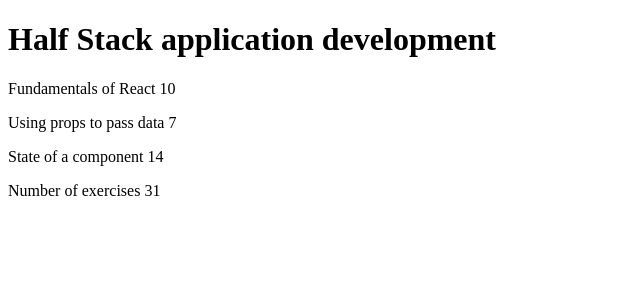
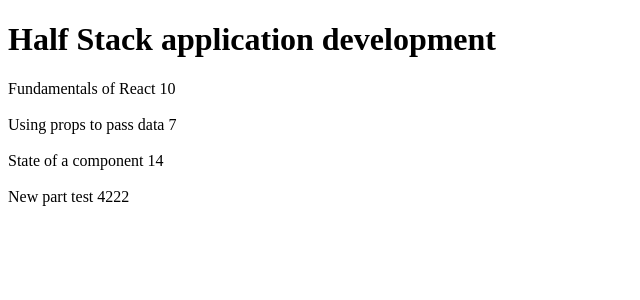
Before and after one commit to oliverhertzberg/Osa2, a React (Create React App) app: page / in a window 1280 px wide. Shown: the top 300 px of the page, without its empty margins (0-640 px from the left). Built offline with nearby package versions, Linux system fonts and the light colour scheme.

Commit message:
tehtävä2.1

```diff
--- a/src/App.js
+++ b/src/App.js
@@ -1,49 +1,39 @@
-const Header = ({ course }) => <h1>{course}</h1>
-
-const Total = ({ sum }) => <p>Number of exercises {sum}</p>
-
-const Part = ({ part }) =>
-  <p>
-    {part.name} {part.exercises}
-  </p>
-
-const Content = ({ parts }) =>
-  <>
-    <Part
-      part={parts[0]}
-    />
-    <Part
-      part={parts[1]}
-    />
-    <Part
-      part={parts[2]}
-    />
-  </>
+import Course from "./components/Course"
 
 const App = () => {
-  const course = 'Half Stack application development'
-  const parts = [
+  const course = {
+    id: 1,
+    name: 'Half Stack application development',
+    parts: [
     {
       name: 'Fundamentals of React',
-      exercises: 10
+      exercises: 10,
+      id: 1
     },
     {
       name: 'Using props to pass data',
-      exercises: 7
+      exercises: 7,
+      id: 2
     },
     {
       name: 'State of a component',
-      exercises: 14
+      exercises: 14,
+      id: 3
+    },
+    {
+      name: 'New part test',
+      exercises: 4222,
+      id: 4
     }
   ]
+}
+  console.log(course.parts[2])
 
-  return (
-    <div>
-      <Header course={course} />
-      <Content parts={parts} />
-      <Total sum={parts[0].exercises + parts[1].exercises + parts[2].exercises} />
-    </div>
-  )
+  return <Course course={course.name} partsNameExe={course.parts}/>
+
+
 }
 
+
+
 export default App
--- /dev/null
+++ b/src/components/Course.js
@@ -0,0 +1,18 @@
+
+
+const Course = (props) => {
+    console.log(props)
+    //using the <br> tags
+    const partsNameExe = props.partsNameExe.map((x) => x.name + " " + x.exercises + "<br>"+"<br>");
+
+    return(
+      <div>
+        <h1>{props.course}</h1>
+        <p dangerouslySetInnerHTML={{__html: partsNameExe.join('')}}>
+
+        </p>
+      </div>
+    )
+  }
+
+  export default Course
```
